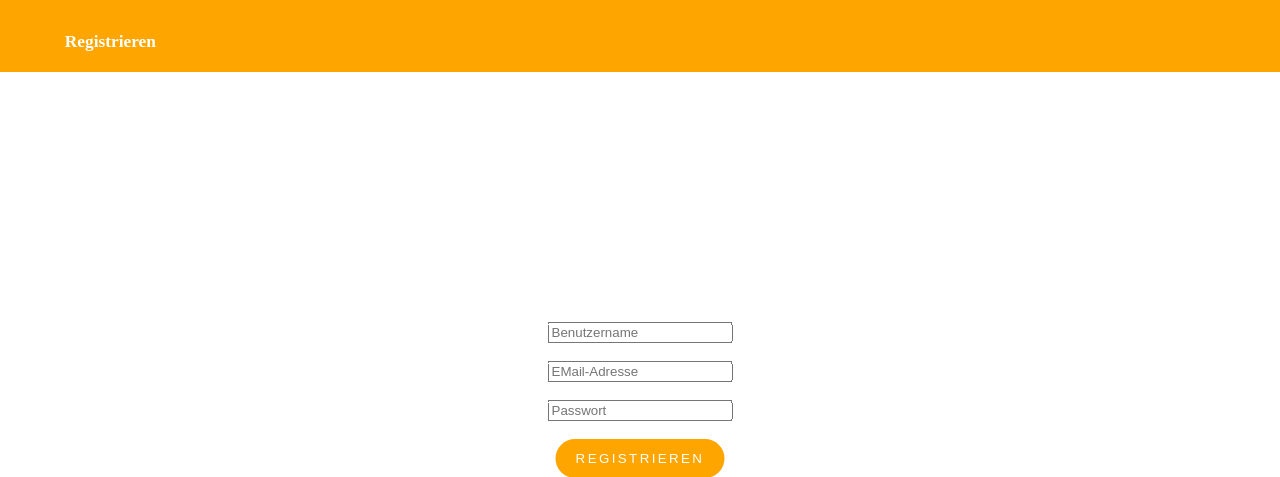
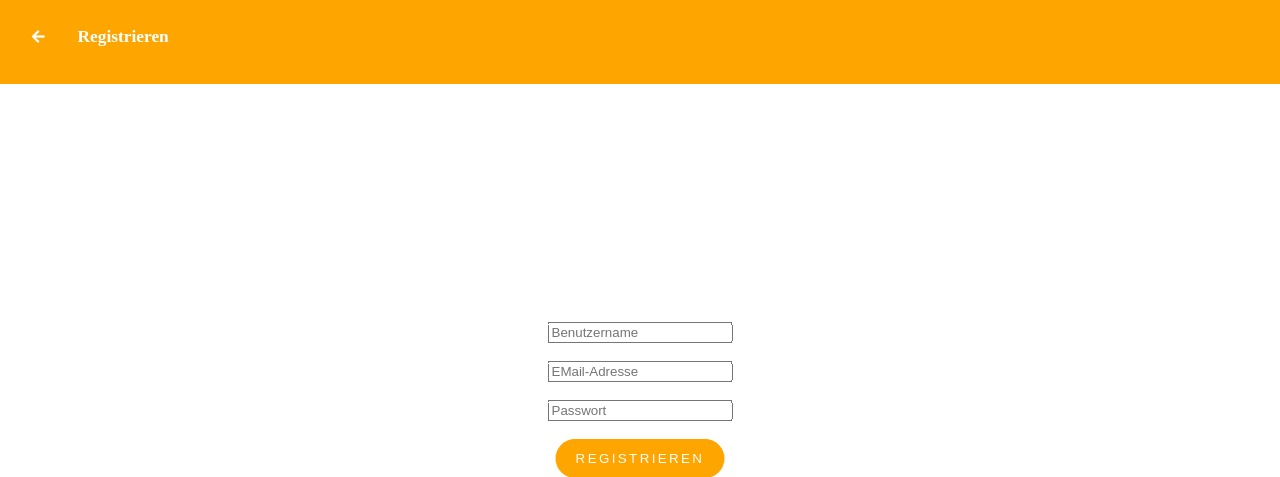
Before and after one commit to NichtLachen/NichtLachen-Web, a PHP site: page /register.php in a window 1280 px wide. Shown: the top 477 px of the page. Run offline with PHP 8.4, Linux system fonts and the light colour scheme; data that the repository does not hold is empty; some libraries are stand-ins or nearby versions.

Commit message:
use cdn for fontawesome

```diff
--- a/css/stylesheet.css
+++ b/css/stylesheet.css
@@ -1,8 +1,3 @@
-@import url("../fontawesome/css/fontawesome.min.css");
-@import url("../fontawesome/css/brands.min.css");
-@import url("../fontawesome/css/solid.min.css");
-@import url("../fontawesome/css/regular.min.css");
-
 .button {
 	border: none;
 	background-color: orange;
--- a/templates/header.php
+++ b/templates/header.php
@@ -6,6 +6,7 @@
 		<link rel="preload" href="css/stylesheet.css" as="style"/>
 		<link rel="preload" href="js/nichtlachen.js" as="script"/>
 		<link rel="stylesheet" href="css/stylesheet.css"/>
+		<link rel="stylesheet" href="https://cdnjs.cloudflare.com/ajax/libs/font-awesome/5.12.1/css/all.min.css"/>
 		<script language="javascript" src="js/nichtlachen.js"></script>
 		<script language="javascript">
 			document.addEventListener("DOMContentLoaded", function() {
```
Also changed, not shown: 1 other file.
